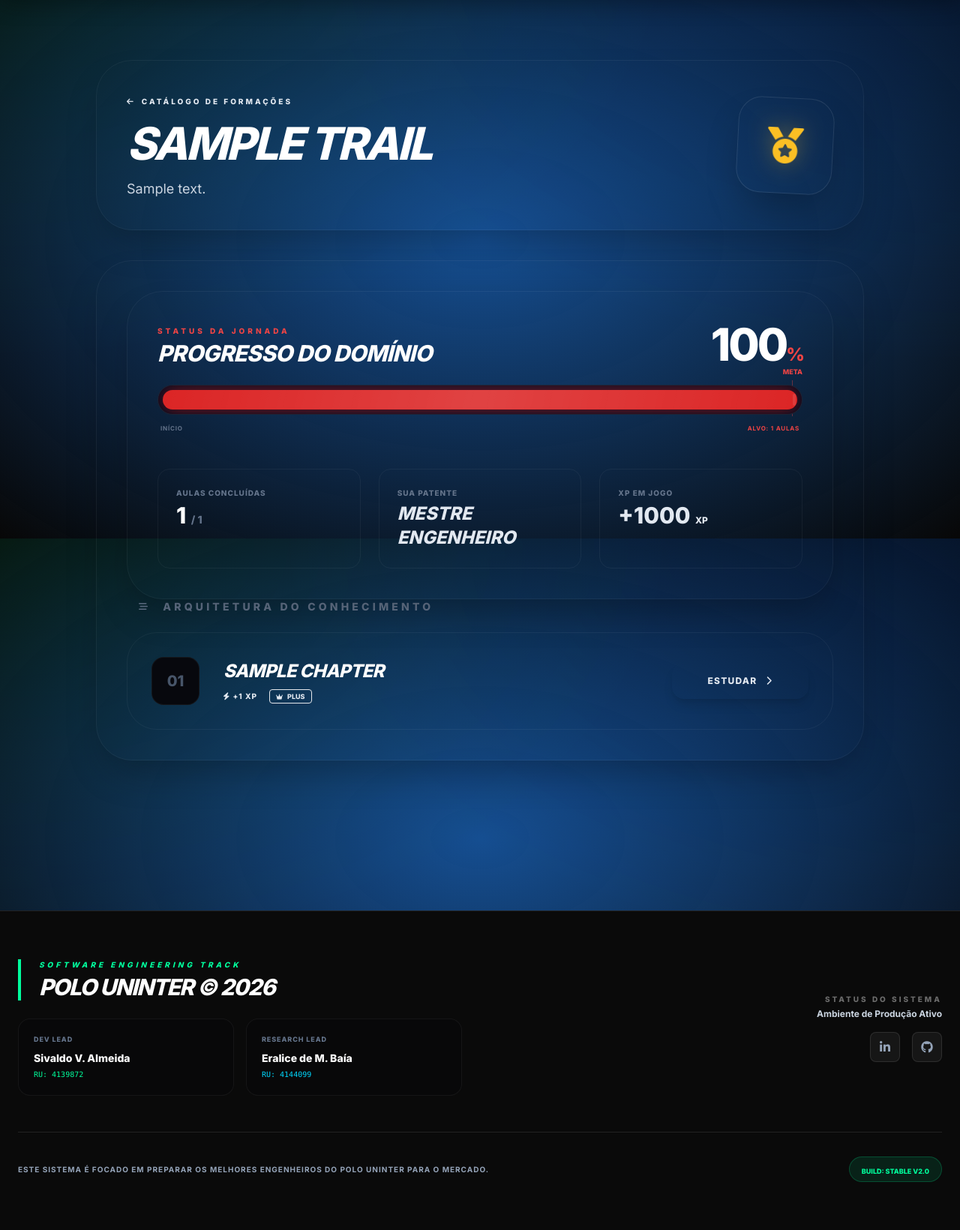
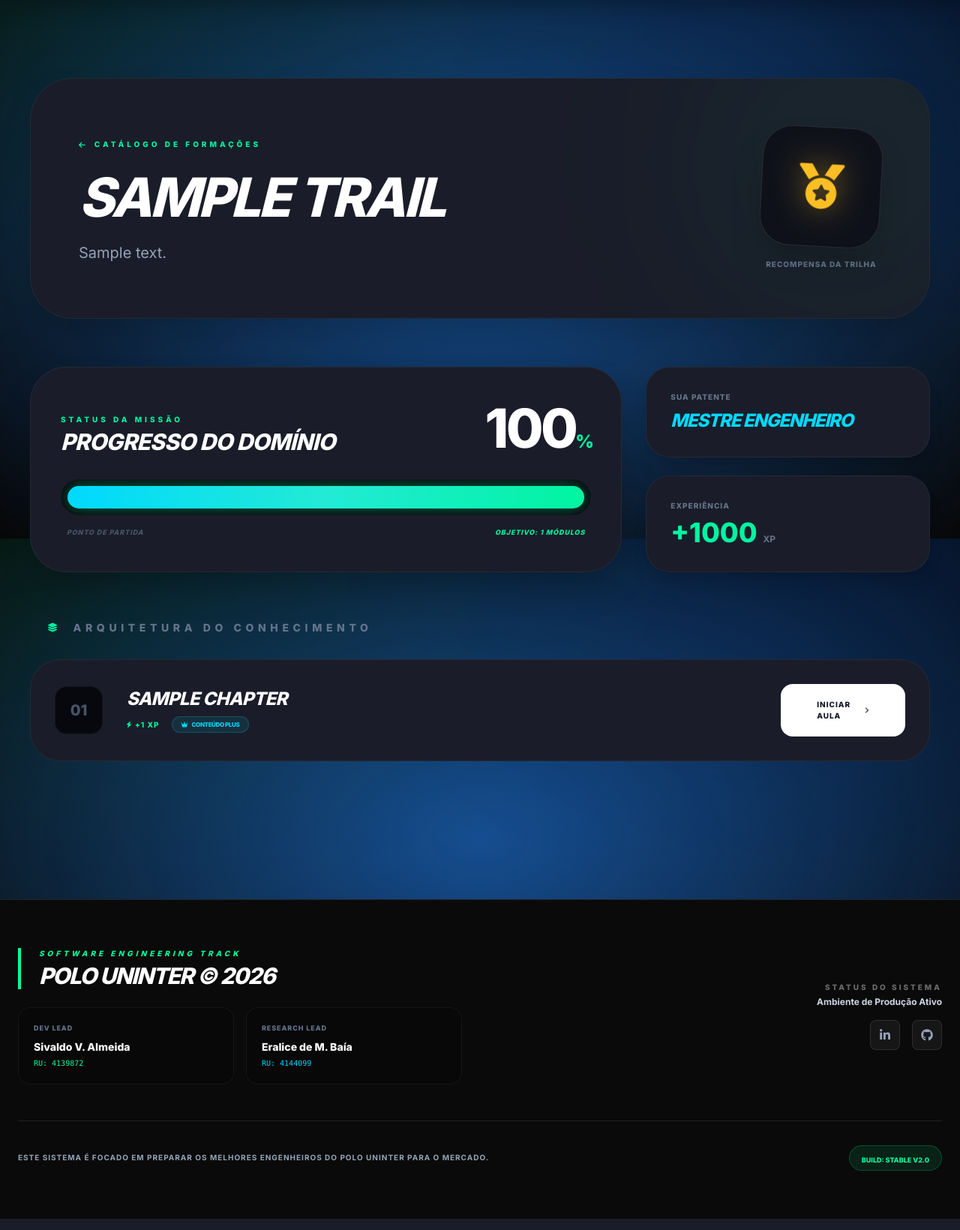
Before and after one commit to EngSivaldo/tcc-uninter-gamificacao-django, a Django app: page /gamification/trilha/1/ in a window 1280 px wide. Shown: the part 82-1722 px from the top of the page at 75% size. Run offline with Django 5.2, Linux system fonts and the light colour scheme; a user stored in the database is signed in; tables that the repository leaves empty hold one stand-in row (values such as "Sample post"); some libraries are stand-ins or nearby versions.

```diff
--- a/templates/gamification/trail_detail.html
+++ b/templates/gamification/trail_detail.html
@@ -1,114 +1,101 @@
 {% extends 'base.html' %}
 
 {% block content %}
-<div class="max-w-5xl mx-auto space-y-10 animate-fadeIn pt-10 pb-20">
+<div class="max-w-7xl mx-auto px-6 py-16 animate-fadeIn space-y-16">
 
-    <div class="bg-brand-blue/20 rounded-[3rem] p-10 border border-white/5 shadow-2xl relative overflow-hidden">
-        <div class="relative z-10 flex flex-col md:flex-row justify-between items-start md:items-center gap-8">
-            <div class="space-y-4">
-                <a href="/" class="inline-flex items-center gap-2 text-brand-neon text-[10px] font-black uppercase tracking-[0.3em] hover:opacity-70 transition-opacity">
+    <div class="bg-dark-800 rounded-[3.5rem] p-10 md:p-16 border border-white/5 shadow-2xl relative overflow-hidden">
+        <div class="relative z-10 flex flex-col md:flex-row justify-between items-center gap-10">
+            <div class="space-y-6 text-center md:text-left">
+                <a href="/" class="inline-flex items-center gap-2 text-neon text-[10px] font-black uppercase tracking-[0.4em] hover:opacity-70 transition-all">
                     <i class="fas fa-arrow-left"></i> Catálogo de Formações
                 </a>
-                <h1 class="text-5xl md:text-6xl font-black text-white tracking-tighter leading-none italic uppercase">
+                <h1 class="text-5xl md:text-7xl font-black text-white tracking-tighter leading-none italic uppercase">
                     {{ trail.title }}
                 </h1>
-                <p class="text-slate-300 text-lg leading-relaxed max-w-2xl">
+                <p class="text-slate-400 text-lg md:text-xl leading-relaxed max-w-2xl font-medium">
                     {{ trail.description }}
                 </p>
             </div>
 
-            <div class="hidden md:flex w-32 h-32 bg-brand-blue/30 rounded-[2rem] items-center justify-center border border-white/10 shadow-2xl rotate-3">
-                <i class="fas fa-medal text-5xl text-amber-400 drop-shadow-[0_0_15px_rgba(251,191,36,0.4)]"></i>
+            <div class="flex flex-col items-center gap-4">
+                <div class="w-40 h-40 bg-dark-900 rounded-[2.5rem] flex items-center justify-center border border-white/10 shadow-2xl rotate-3 group hover:rotate-0 transition-transform duration-500">
+                    <i class="fas fa-medal text-6xl text-amber-400 drop-shadow-[0_0_20px_rgba(251,191,36,0.5)] group-hover:scale-110 transition-transform"></i>
+                </div>
+                <span class="text-[10px] font-black text-slate-500 uppercase tracking-widest">Recompensa da Trilha</span>
             </div>
         </div>
-        <div class="absolute -right-20 -top-20 w-80 h-80 bg-brand-neon/5 blur-[120px] rounded-full"></div>
+        <div class="absolute -right-20 -top-20 w-96 h-96 bg-neon/5 blur-[120px] rounded-full"></div>
     </div>
 
-    <div class="bg-brand-blue/10 rounded-[3rem] shadow-2xl p-10 border border-white/5 relative">
-        <div class="bg-brand-blue/10 rounded-[3rem] shadow-2xl p-10 border border-white/5 relative">
+    <div class="grid grid-cols-1 lg:grid-cols-3 gap-8">
 
-
-            <div class="space-y-6">
+        <div class="lg:col-span-2 bg-dark-800 rounded-[3rem] p-10 border border-white/5 shadow-2xl flex flex-col justify-center space-y-8">
             <div class="flex justify-between items-end">
                 <div class="space-y-1">
-                        <p class="text-red-500 text-[10px] font-black uppercase tracking-[0.4em]">Status da Jornada</p>
+                    <p class="text-neon text-[10px] font-black uppercase tracking-[0.4em]">Status da Missão</p>
                     <h2 class="text-3xl font-black text-white italic tracking-tight uppercase">Progresso do Domínio</h2>
                 </div>
                 <div class="text-right">
-                        <span class="text-6xl font-black text-white tracking-tighter leading-none">
-                            {{ progress|floatformat:0 }}<span class="text-red-500 text-2xl">%</span>
+                    <span class="text-7xl font-black text-white tracking-tighter leading-none">
+                        {{ progress|floatformat:0 }}<span class="text-neon text-2xl">%</span>
                     </span>
                 </div>
             </div>
 
             <div class="relative w-full">
-                    <div class="absolute right-0 -top-6 flex flex-col items-center">
-                        <span class="text-[9px] font-black text-red-500 uppercase mb-1">Meta</span>
-                        <div class="w-px h-12 bg-red-500/40"></div>
-                    </div>
-
-                    <div class="w-full bg-slate-950/80 rounded-full h-10 p-1.5 border border-white/10 shadow-inner relative overflow-hidden backdrop-blur-sm">
-
-                        <div class="bg-red-600 h-full rounded-full transition-all duration-1000 ease-out shadow-[0_0_25px_rgba(220,38,38,0.6)] relative overflow-hidden"
+                <div class="w-full bg-dark-950 rounded-full h-12 p-2 border border-white/5 shadow-inner relative overflow-hidden">
+                    <div class="bg-gradient-to-r from-accent to-neon h-full rounded-full transition-all duration-1000 ease-out shadow-[0_0_25px_rgba(0,255,160,0.4)] relative overflow-hidden"
                          style="width: {{ progress|floatformat:0 }}%;">
-
                         <div class="absolute inset-0 bg-gradient-to-r from-transparent via-white/20 to-transparent -skew-x-12 animate-pulse"></div>
                     </div>
-
-                        <div class="absolute right-2 top-1/2 -translate-y-1/2 w-1 h-4 bg-white/10 rounded-full"></div>
                 </div>
-
-                    <div class="flex justify-between mt-3 px-1">
-                        <span class="text-[8px] font-bold text-slate-500 uppercase tracking-widest">Início</span>
-                        <span class="text-[8px] font-bold text-red-500 uppercase tracking-widest">Alvo: {{ total_count }} Aulas</span>
+                <div class="flex justify-between mt-4 px-2">
+                    <span class="text-[9px] font-black text-slate-600 uppercase tracking-widest italic">Ponto de Partida</span>
+                    <span class="text-[9px] font-black text-neon uppercase tracking-widest italic">Objetivo: {{ total_count }} Módulos</span>
                 </div>
             </div>
         </div>
 
-        <div class="grid grid-cols-1 md:grid-cols-3 gap-6 mt-12">
-            <div class="bg-brand-blue/20 rounded-2xl p-6 border border-white/5">
-                <p class="text-slate-500 text-[10px] font-black uppercase tracking-widest mb-1">Aulas Concluídas</p>
-                <p class="text-3xl font-black text-white">{{ completed_count }} <span class="text-sm text-slate-500">/ {{ total_count }}</span></p>
-            </div>
-            <div class="bg-brand-blue/20 rounded-2xl p-6 border border-white/5">
-                <p class="text-slate-500 text-[10px] font-black uppercase tracking-widest mb-1">Sua Patente</p>
-                <p class="text-2xl font-black text-brand-neon italic uppercase">
+        <div class="grid gap-6">
+            <div class="bg-dark-800 rounded-[2rem] p-8 border border-white/5 shadow-xl flex flex-col justify-center">
+                <p class="text-slate-500 text-[10px] font-black uppercase tracking-widest mb-2">Sua Patente</p>
+                <p class="text-2xl font-black text-accent italic uppercase tracking-tighter">
                     {% if progress == 100 %}Mestre Engenheiro{% elif progress > 0 %}Em Evolução{% else %}Recruta{% endif %}
                 </p>
             </div>
-            <div class="bg-brand-blue/20 rounded-2xl p-6 border border-white/5">
-                <p class="text-slate-500 text-[10px] font-black uppercase tracking-widest mb-1">XP em Jogo</p>
-                <p class="text-3xl font-black text-brand-neon">+{{ trail.total_xp|default:1000 }} <span class="text-xs">XP</span></p>
+            <div class="bg-dark-800 rounded-[2rem] p-8 border border-white/5 shadow-xl flex flex-col justify-center">
+                <p class="text-slate-500 text-[10px] font-black uppercase tracking-widest mb-2">Experiência</p>
+                <p class="text-4xl font-black text-neon">+{{ trail.total_xp|default:1000 }} <span class="text-xs text-slate-500 font-bold uppercase">XP</span></p>
             </div>
         </div>
     </div>
 
-    <div class="space-y-6">
-        <h2 class="text-sm font-black text-slate-500 flex items-center gap-4 ml-4 uppercase tracking-[0.3em]">
-            <i class="fas fa-stream text-brand-neon text-xs"></i>
+    <div class="space-y-8">
+        <h2 class="text-sm font-black text-slate-500 flex items-center gap-4 ml-6 uppercase tracking-[0.4em]">
+            <i class="fas fa-layer-group text-neon text-xs"></i>
             Arquitetura do Conhecimento
         </h2>
 
         <div class="grid gap-4">
             {% for chapter in chapters %}
-            <div class="group bg-brand-blue/5 p-8 rounded-[2.5rem] border border-white/5 flex flex-col md:flex-row justify-between items-center hover:bg-brand-blue/10 hover:border-brand-neon/40 transition-all duration-300 relative overflow-hidden">
+            <div class="group bg-dark-800 p-8 rounded-[2.5rem] border border-white/5 flex flex-col md:flex-row justify-between items-center hover:bg-dark-700 hover:border-neon/30 transition-all duration-300 relative">
 
                 <div class="flex items-center gap-8 w-full">
-                    <div class="w-16 h-16 bg-dark-950 rounded-2xl flex items-center justify-center font-black text-slate-600 text-xl group-hover:text-brand-neon transition-all border border-white/5">
+                    <div class="w-16 h-16 bg-dark-950 rounded-2xl flex items-center justify-center font-black text-slate-600 text-xl group-hover:text-neon transition-all border border-white/5">
                         {{ forloop.counter|stringformat:"02d" }}
                     </div>
 
                     <div class="flex-grow">
-                        <h3 class="text-2xl font-black text-white group-hover:text-brand-neon transition-colors tracking-tight italic uppercase">
+                        <h3 class="text-2xl font-black text-white group-hover:text-neon transition-colors tracking-tight italic uppercase leading-tight">
                             {{ chapter.title }}
                         </h3>
                         <div class="flex items-center gap-4 mt-2">
-                            <span class="text-[10px] font-black text-brand-neon uppercase tracking-widest">
-                                <i class="fas fa-bolt mr-1"></i>+{{ chapter.xp_value }} XP
+                            <span class="text-[10px] font-black text-neon uppercase tracking-widest flex items-center gap-1">
+                                <i class="fas fa-bolt text-[8px]"></i> +{{ chapter.xp_value }} XP
                             </span>
                             {% if chapter.is_premium %}
-                            <span class="text-[9px] font-black bg-brand-neon/10 text-brand-neon px-2 py-0.5 rounded border border-brand-neon/20 uppercase">
-                                <i class="fas fa-crown text-[8px] mr-1"></i> Plus
+                            <span class="text-[8px] font-black bg-accent/10 text-accent px-3 py-1 rounded-full border border-accent/20 uppercase tracking-tighter">
+                                <i class="fas fa-crown mr-1"></i> Conteúdo Plus
                             </span>
                             {% endif %}
                         </div>
@@ -118,20 +105,20 @@
                 <div class="mt-8 md:mt-0 w-full md:w-auto">
                     {% if chapter.is_premium and not user.is_plus %}
                         <a href="{% url 'gamification:checkout' %}"
-                           class="w-full md:w-auto bg-white/5 text-white/50 border border-white/10 font-black py-4 px-12 rounded-2xl transition-all flex items-center justify-center gap-3 hover:bg-white/10 hover:text-white uppercase text-xs tracking-widest">
-                            <i class="fas fa-lock"></i> Liberar Aula
+                           class="w-full md:w-auto bg-dark-900 text-slate-500 border border-white/5 font-black py-5 px-10 rounded-2xl flex items-center justify-center gap-3 hover:bg-white/5 hover:text-white transition-all uppercase text-[10px] tracking-widest">
+                            <i class="fas fa-lock text-xs"></i> Liberar Acesso
                         </a>
                     {% else %}
                         <a href="{% url 'gamification:chapter_detail' chapter.id %}"
-                           class="btn-moss w-full md:w-auto py-4 px-12 rounded-2xl flex items-center justify-center gap-3 uppercase text-xs tracking-widest font-black shadow-lg">
-                            Estudar <i class="fas fa-chevron-right"></i>
+                           class="w-full md:w-auto bg-white text-dark-900 font-black py-5 px-12 rounded-2xl flex items-center justify-center gap-3 hover:bg-neon transition-all hover:shadow-[0_15px_30px_rgba(0,245,160,0.3)] hover:-translate-y-1 uppercase text-[10px] tracking-widest">
+                            Iniciar Aula <i class="fas fa-chevron-right text-[8px]"></i>
                         </a>
                     {% endif %}
                 </div>
             </div>
             {% empty %}
-            <div class="text-center py-20 bg-brand-blue/5 rounded-[3rem] border-2 border-dashed border-white/10">
-                <p class="text-slate-500 font-black uppercase tracking-widest">Aguardando novos módulos...</p>
+            <div class="text-center py-24 bg-dark-800/50 rounded-[4rem] border-2 border-dashed border-white/5">
+                <p class="text-slate-600 font-black uppercase tracking-[0.3em] italic">Módulos em desenvolvimento...</p>
             </div>
             {% endfor %}
         </div>
@@ -139,7 +126,8 @@
 </div>
 
 <style>
-    .animate-fadeIn { animation: fadeIn 0.8s cubic-bezier(0.4, 0, 0.2, 1); }
-    @keyframes fadeIn { from { opacity: 0; transform: translateY(30px); } to { opacity: 1; transform: translateY(0); } }
+    /* Suavização de entrada */
+    .animate-fadeIn { animation: fadeIn 0.8s cubic-bezier(0.2, 0.8, 0.2, 1); }
+    @keyframes fadeIn { from { opacity: 0; transform: translateY(40px); } to { opacity: 1; transform: translateY(0); } }
 </style>
 {% endblock %}
```
Lines whose indentation alone changed are shown as unchanged.
